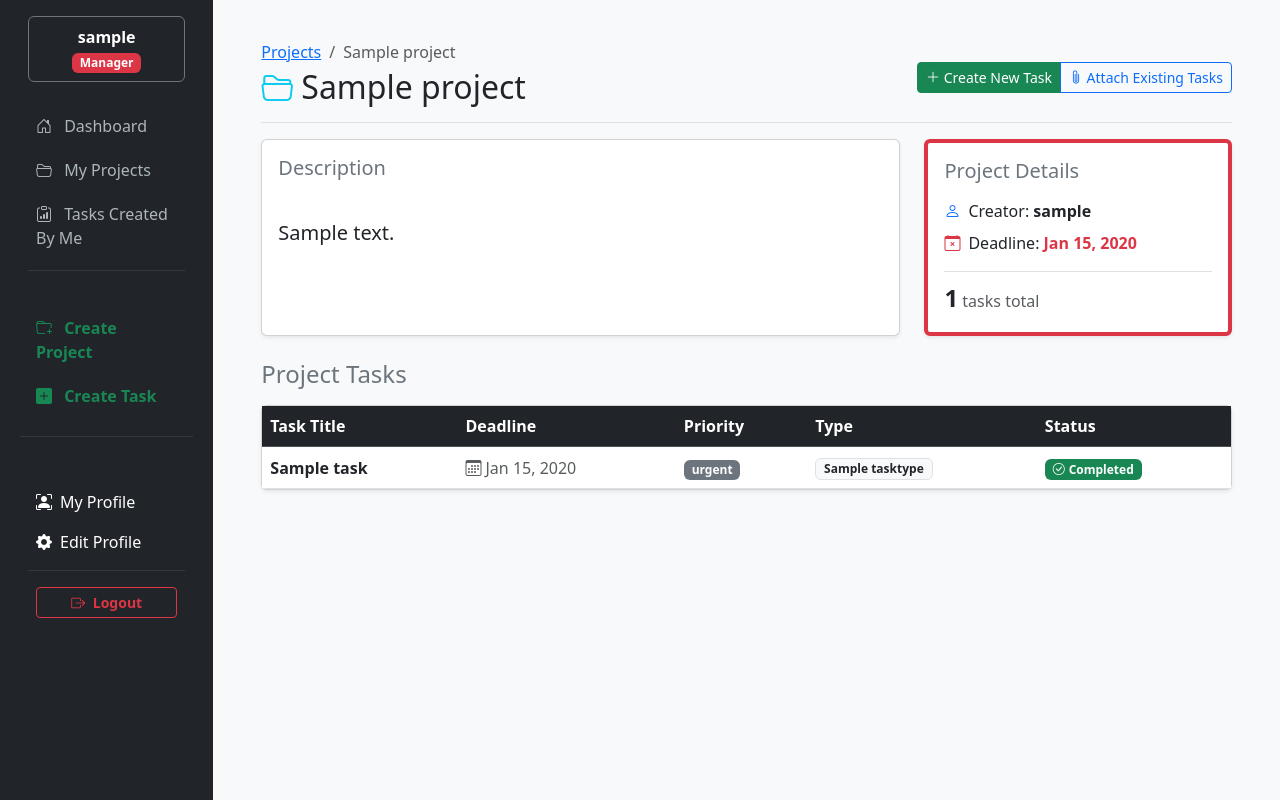
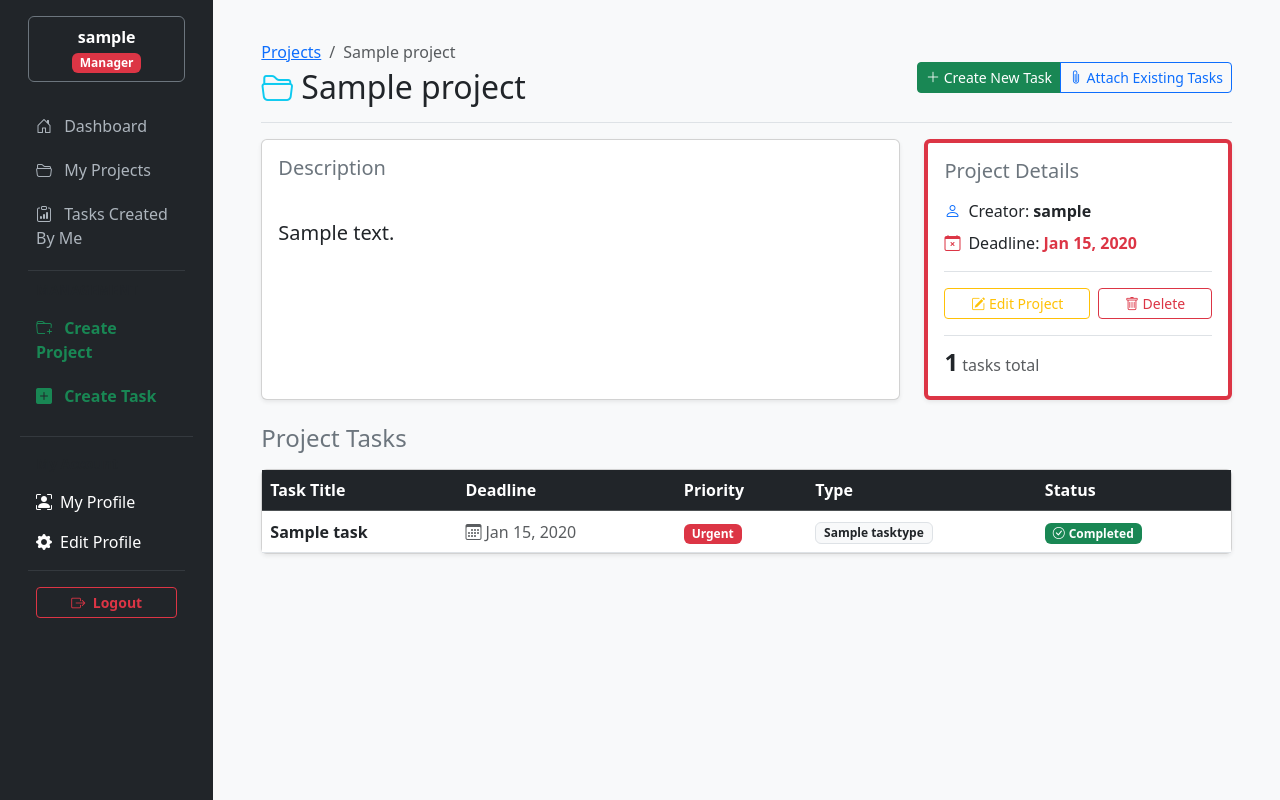
Before and after one commit to PavelPereverzev1/it-task-manager, a Django app: page /projects/1/ in a window 1280 px wide. Run offline with Django 5.2, Linux system fonts and the light colour scheme; a user stored in the database is signed in; tables that the repository leaves empty hold one stand-in row (values such as "Sample post"); some libraries are stand-ins or nearby versions.

Commit message:
feat: added project update and delete views and paths

```diff
--- a/manager/urls.py
+++ b/manager/urls.py
@@ -6,9 +6,11 @@ from .views import (
     ProjectAllListView,
     ProjectAttachTasksView,
     ProjectCreateView,
+    ProjectDeleteView,
     ProjectDetailView,
     ProjectListView,
     ProjectTaskCreateView,
+    ProjectUpdateView,
     TaskAllListView,
     TaskCreateView,
     TaskDeleteView,
@@ -62,6 +64,8 @@ urlpatterns = [
         ProjectTaskCreateView.as_view(),
         name="project-task-create",
     ),
+    path("projects/<int:pk>/update/", ProjectUpdateView.as_view(), name="project-update"),
+    path("projects/<int:pk>/delete/", ProjectDeleteView.as_view(), name="project-delete"),
 ]
 
 app_name = "manager"
--- a/manager/views.py
+++ b/manager/views.py
@@ -220,9 +220,7 @@ class WorkerRegisterView(generic.CreateView):
 class WorkerUpdateView(LoginRequiredMixin, UserPassesTestMixin, generic.UpdateView):
     model = Worker
     form_class = WorkerUpdateForm
-    template_name = (
-        "manager/worker_form.html"
-    )
+    template_name = "manager/worker_form.html"
 
     def test_func(self):
         worker = self.get_object()
@@ -239,11 +237,9 @@ class PositionListView(LoginRequiredMixin, generic.ListView):
     paginate_by = 5
 
     def get_queryset(self):
-        queryset = Position.objects.annotate(
-            workers_count=Count(
-                "workers"
-            )
-        ).order_by("name")
+        queryset = Position.objects.annotate(workers_count=Count("workers")).order_by(
+            "name"
+        )
 
         form = SearchForm(self.request.GET)
 
@@ -431,3 +427,24 @@ class ProjectTaskCreateView(
         form.instance.project = project
         form.instance.created_by = self.request.user
         return super().form_valid(form)
+
+
+class ProjectUpdateView(LoginRequiredMixin, UserPassesTestMixin, generic.UpdateView):
+    model = Project
+    form_class = ProjectForm
+    template_name = "manager/project_form.html"
+
+    def test_func(self):
+        return self.get_object().manager == self.request.user
+
+    def get_success_url(self):
+        return reverse_lazy("manager:project-detail", kwargs={"pk": self.object.pk})
+
+
+class ProjectDeleteView(LoginRequiredMixin, UserPassesTestMixin, generic.DeleteView):
+    model = Project
+    template_name = "manager/project_confirm_delete.html"
+    success_url = reverse_lazy("manager:project-list")
+
+    def test_func(self):
+        return self.get_object().manager == self.request.user
--- a/templates/manager/project_detail.html
+++ b/templates/manager/project_detail.html
@@ -15,16 +15,16 @@
         <h1 class="h2"><i class="bi bi-folder2-open me-2 text-info"></i>{{ project.name }}</h1>
       </div>
 
-      {% if user.is_manager %}
-        <div class="btn-group">
+      <div class="btn-group">
+        {% if user.is_manager %}
           <a href="{% url 'manager:project-task-create' project_id=project.id %}" class="btn btn-sm btn-success">
             <i class="bi bi-plus-lg"></i> Create New Task
           </a>
           <a href="{% url 'manager:project-attach-tasks' pk=project.id %}" class="btn btn-sm btn-outline-primary">
             <i class="bi bi-paperclip"></i> Attach Existing Tasks
           </a>
-        </div>
-      {% endif %}
+        {% endif %}
+      </div>
     </div>
 
     <div class="row g-4 mb-4">
@@ -51,6 +51,19 @@
                 <i class="bi bi-calendar-x me-2 text-danger"></i>Deadline: <strong
                   class="text-danger">{{ project.deadline|date:"M d, Y" }}</strong>
               </p>
+
+              {% if request.user == project.manager %}
+                <div class="mt-3 pt-3 border-top d-flex gap-2">
+                  <a href="{% url 'manager:project-update' pk=project.id %}"
+                     class="btn btn-sm btn-outline-warning flex-grow-1">
+                    <i class="bi bi-pencil-square"></i> Edit Project
+                  </a>
+                  <a href="{% url 'manager:project-delete' pk=project.id %}"
+                     class="btn btn-sm btn-outline-danger flex-grow-1">
+                    <i class="bi bi-trash"></i> Delete
+                  </a>
+                </div>
+              {% endif %}
             </div>
             <div class="mt-3 pt-2 border-top">
               <span class="fs-4 fw-bold text-dark">{{ project_tasks.count }}</span>
@@ -89,11 +102,11 @@
                 </td>
                 <td>
                   <span class="badge
-                    {% if task.priority == 'CRITICAL' %}bg-danger
-                    {% elif task.priority == 'HIGH' %}bg-warning text-dark
-                    {% elif task.priority == 'MEDIUM' %}bg-primary
+                    {% if task.priority == 'urgent' %}bg-danger
+                    {% elif task.priority == 'high' %}bg-warning text-dark
+                    {% elif task.priority == 'medium' %}bg-primary
                     {% else %}bg-secondary{% endif %}">
-                    {{ task.priority }}
+                    {{ task.get_priority_display }}
                   </span>
                 </td>
                 <td>
```
Also changed, not shown: manager/tests/project_confirm_delete.html (added, +14 -0 lines).
